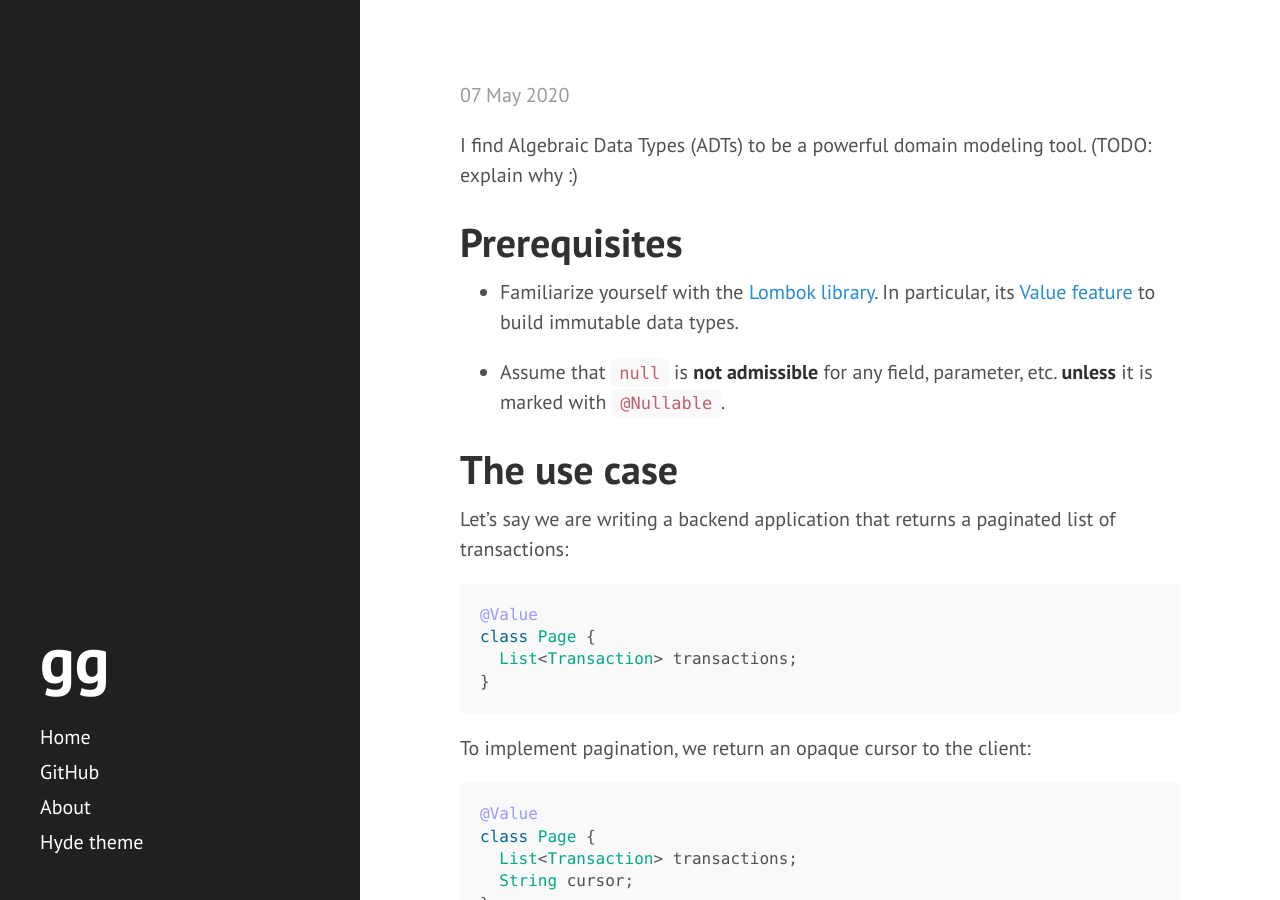
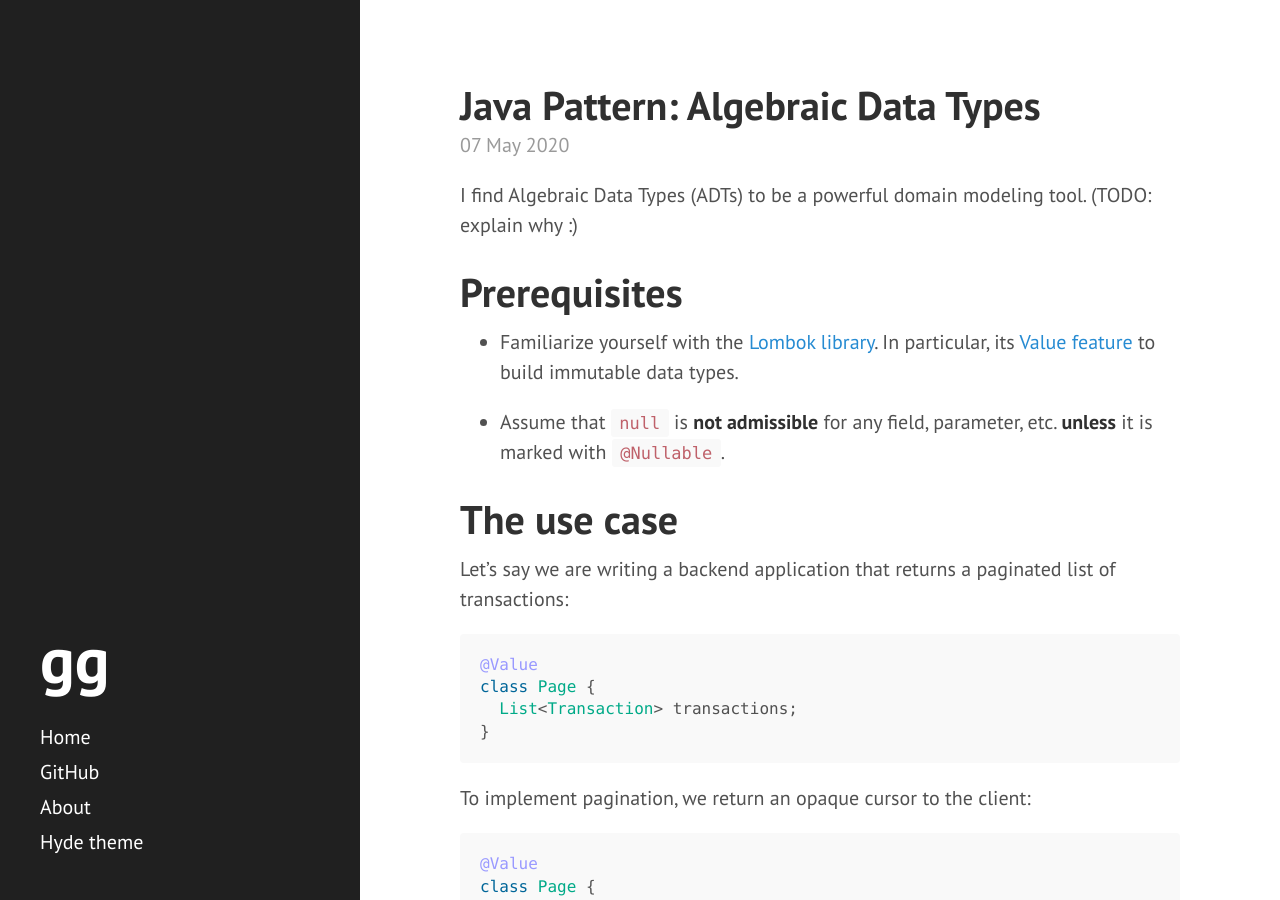
Before and after one commit to Garciat/garciat.github.io, a Jekyll site: the page built from _posts/2020-05-07-java-adt.md, in a window 1280 px wide and 900 px high. Built offline with Jekyll 4.4.1, drawn with Linux system fonts in a browser that asks for light colours; our own code applies the rules of GitHub Pages for plain Markdown files.

Commit message:
Update 2020-05-07-java-adt.md

```diff
--- a/_posts/2020-05-07-java-adt.md
+++ b/_posts/2020-05-07-java-adt.md
@@ -1,6 +1,6 @@
 ---
 layout:     post
-title:      Java Pattern: Algebraic Data Types
+title:      "Java Pattern: Algebraic Data Types"
 date:       2020-05-07
 ---
 
```
